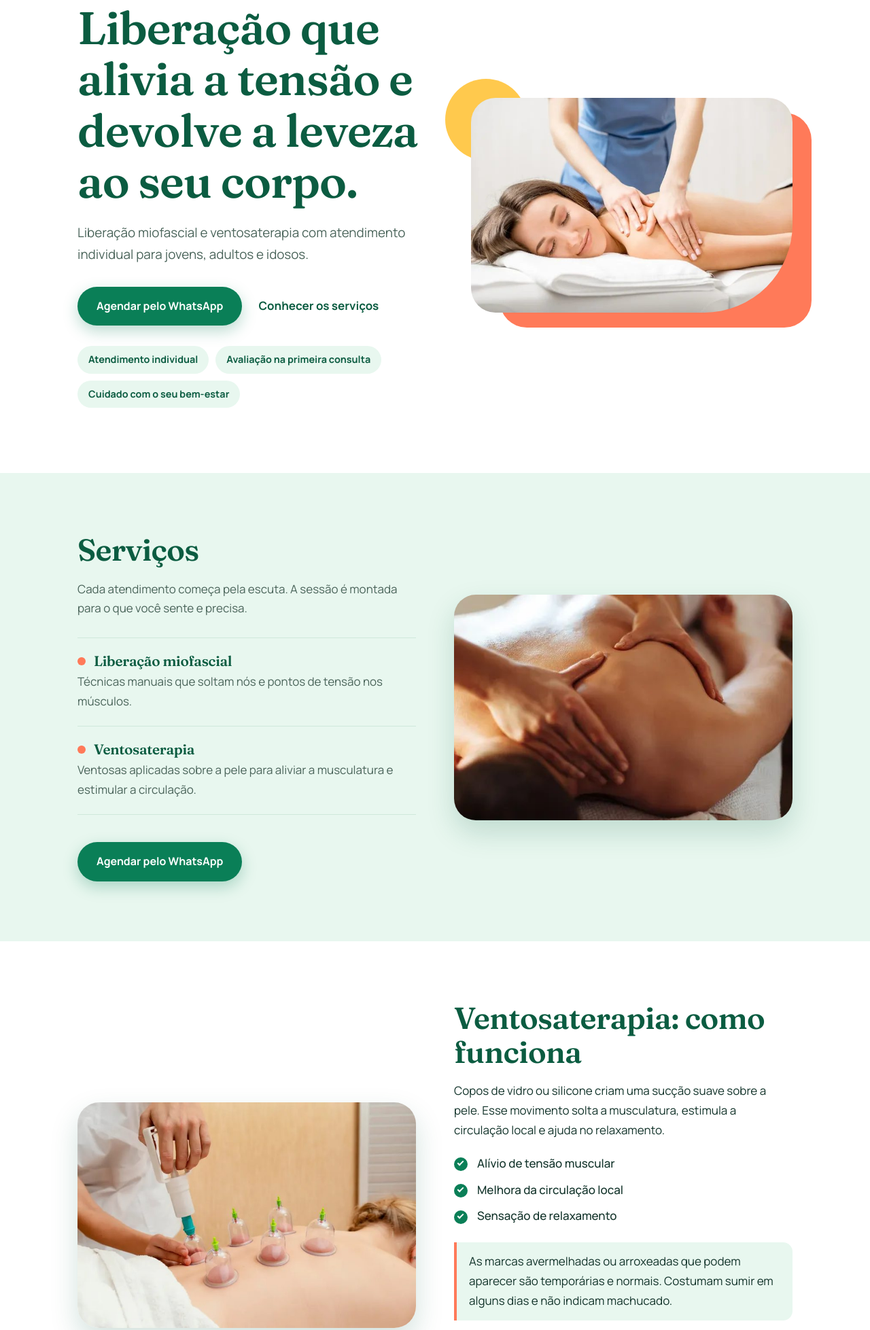
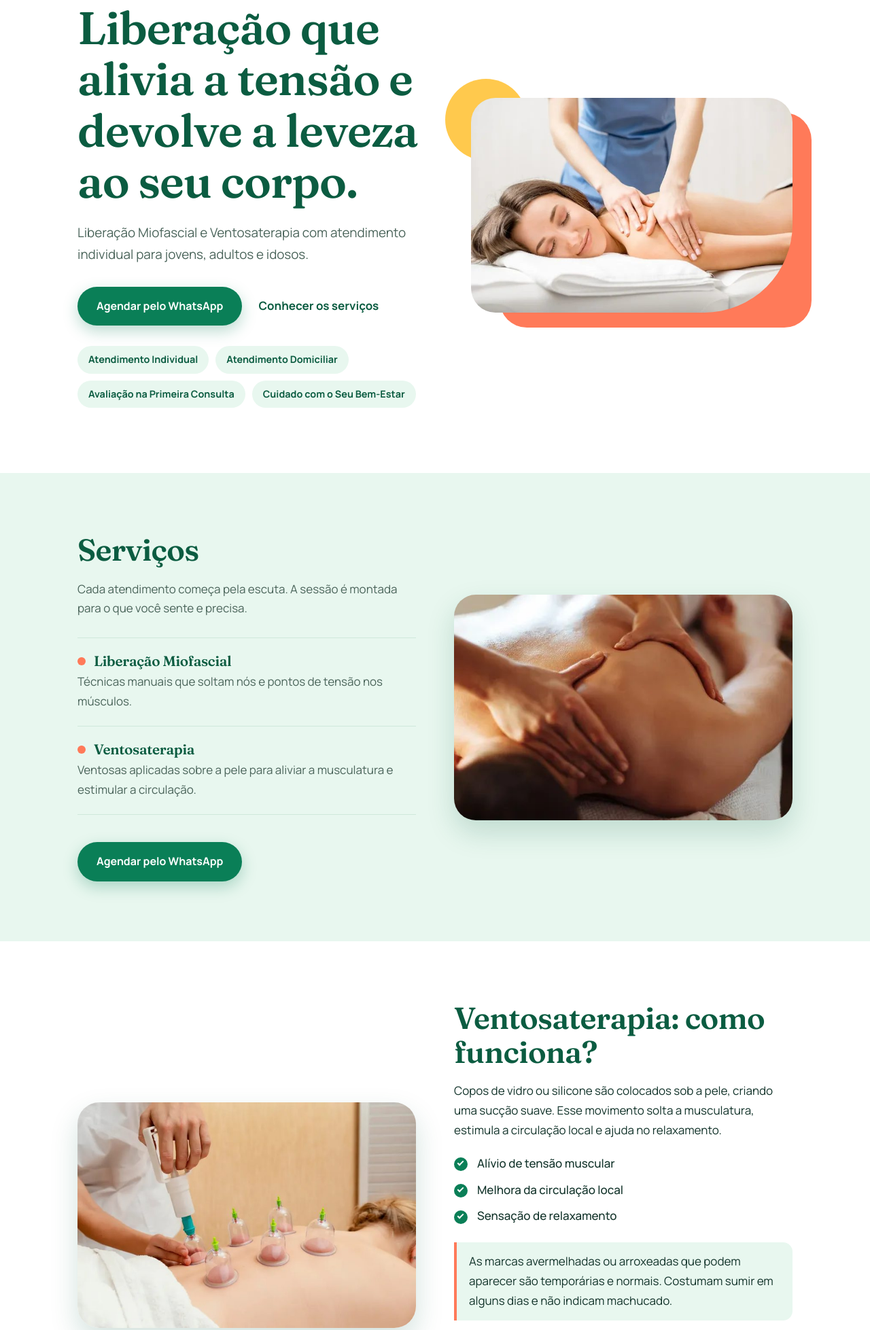
Before and after one commit to NiltonJhons/Site-RaphaelyBemEstar, a plain HTML site: page index.html in a window 1280 px wide. Shown: the part 122-2079 px from the top of the page at 68% size. Drawn offline with Linux system fonts and the light colour scheme.

Commit message:
version 1.6

```diff
--- a/index.html
+++ b/index.html
@@ -4,7 +4,7 @@
 <meta charset="utf-8">
 <meta name="viewport" content="width=device-width, initial-scale=1, viewport-fit=cover">
 <title>Raphaely Lourena | Fisioterapia</title>
-<meta name="description" content="Liberação miofascial e ventosaterapia com atendimento individual. Agende pelo WhatsApp.">
+<meta name="description" content="Liberação Miofascial e Ventosaterapia com atendimento individual. Agende pelo WhatsApp.">
 <link rel="preconnect" href="https://fonts.googleapis.com">
 <link rel="preconnect" href="https://fonts.gstatic.com" crossorigin>
 <link href="https://fonts.googleapis.com/css2?family=Fraunces:opsz,wght@9..144,400;9..144,600&family=Manrope:wght@400;500;700&display=swap" rel="stylesheet">
@@ -105,6 +105,10 @@ details p{margin:12px 0 0;color:var(--muted)}
 .band .frame img{box-shadow:none}
 footer{padding:32px 0;font-size:.9rem;color:var(--muted)}
 footer .wrap{display:flex;justify-content:space-between;flex-wrap:wrap;gap:10px}
+footer .credito{justify-content:center;margin-top:12px}
+footer .credito p{margin:0;max-width:none;font-size:.95rem;opacity:.85}
+footer .credito a{color:var(--cta);font-weight:700;transition:color .2s}
+footer .credito a:hover{color:var(--coral)}
 
 /* Mobile */
 @media (max-width:860px){
@@ -189,12 +193,12 @@ summary{font-size:1.05rem}
 <div class="wrap">
 <div>
 <h1>Liberação que alivia a tensão e devolve a leveza ao seu corpo.</h1>
-<p class="lead">Liberação miofascial e ventosaterapia com atendimento individual para jovens, adultos e idosos.</p>
+<p class="lead">Liberação Miofascial e Ventosaterapia com atendimento individual para jovens, adultos e idosos.</p>
 <div class="links">
 <a class="btn" data-msg="Olá! Vi o site e quero agendar uma sessão. Quais horários você tem disponíveis?" href="https://wa.me/5584996508849">Agendar pelo WhatsApp</a>
 <a href="#servicos">Conhecer os serviços</a>
 </div>
-<ul class="pills"><li>Atendimento individual</li><li>Avaliação na primeira consulta</li><li>Cuidado com o seu bem-estar</li></ul>
+<ul class="pills"><li>Atendimento Individual</li><li>Atendimento Domiciliar</li><li>Avaliação na Primeira Consulta</li><li>Cuidado com o Seu Bem-Estar</li></ul>
 </div>
 <div class="photo"><img src="images/hero.jpg" alt="Mulher sorrindo e relaxada durante uma massagem nos ombros"></div>
 </div>
@@ -206,7 +210,7 @@ summary{font-size:1.05rem}
 <h2>Serviços</h2>
 <p class="muted">Cada atendimento começa pela escuta. A sessão é montada para o que você sente e precisa.</p>
 <div class="rows">
-<div class="row"><h3>Liberação miofascial</h3><p>Técnicas manuais que soltam nós e pontos de tensão nos músculos.</p></div>
+<div class="row"><h3>Liberação Miofascial</h3><p>Técnicas manuais que soltam nós e pontos de tensão nos músculos.</p></div>
 <div class="row"><h3>Ventosaterapia</h3><p>Ventosas aplicadas sobre a pele para aliviar a musculatura e estimular a circulação.</p></div>
 </div>
 <div class="cta-row desk"><a class="btn" data-msg="Olá! Quero agendar uma sessão. Pode me explicar como funciona e quais são os valores?" href="https://wa.me/5584996508849">Agendar pelo WhatsApp</a></div>
@@ -219,8 +223,8 @@ summary{font-size:1.05rem}
 <div class="wrap two">
 <div class="frame"><img src="images/ventosaterapia.jpg" alt="Ventosas de vidro aplicadas nas costas de uma paciente" loading="lazy"></div>
 <div>
-<h2>Ventosaterapia: como funciona</h2>
-<p>Copos de vidro ou silicone criam uma sucção suave sobre a pele. Esse movimento solta a musculatura, estimula a circulação local e ajuda no relaxamento.</p>
+<h2>Ventosaterapia: como funciona?</h2>
+<p>Copos de vidro ou silicone são colocados sob a pele, criando uma sucção suave. Esse movimento solta a musculatura, estimula a circulação local e ajuda no relaxamento.</p>
 <ul class="ticks"><li>Alívio de tensão muscular</li><li>Melhora da circulação local</li><li>Sensação de relaxamento</li></ul>
 <p class="aviso">As marcas avermelhadas ou arroxeadas que podem aparecer são temporárias e normais. Costumam sumir em alguns dias e não indicam machucado.</p>
 <p class="muted">Antes de começar, Raphaely avalia se a técnica é indicada para você.</p>
@@ -282,6 +286,7 @@ summary{font-size:1.05rem}
 
 <footer>
 <div class="wrap"><span>© <span id="ano">2026</span> Raphaely Lourena | Fisioterapia</span><a href="https://instagram.com/raphaely_lourena" target="_blank" rel="noopener">@raphaely_lourena</a></div>
+<div class="wrap credito"><p>Desenvolvido por <a href="https://github.com/NiltonJhons" target="_blank" rel="noopener">NiltonJhons</a></p></div>
 </footer>
 
 <script>
```
